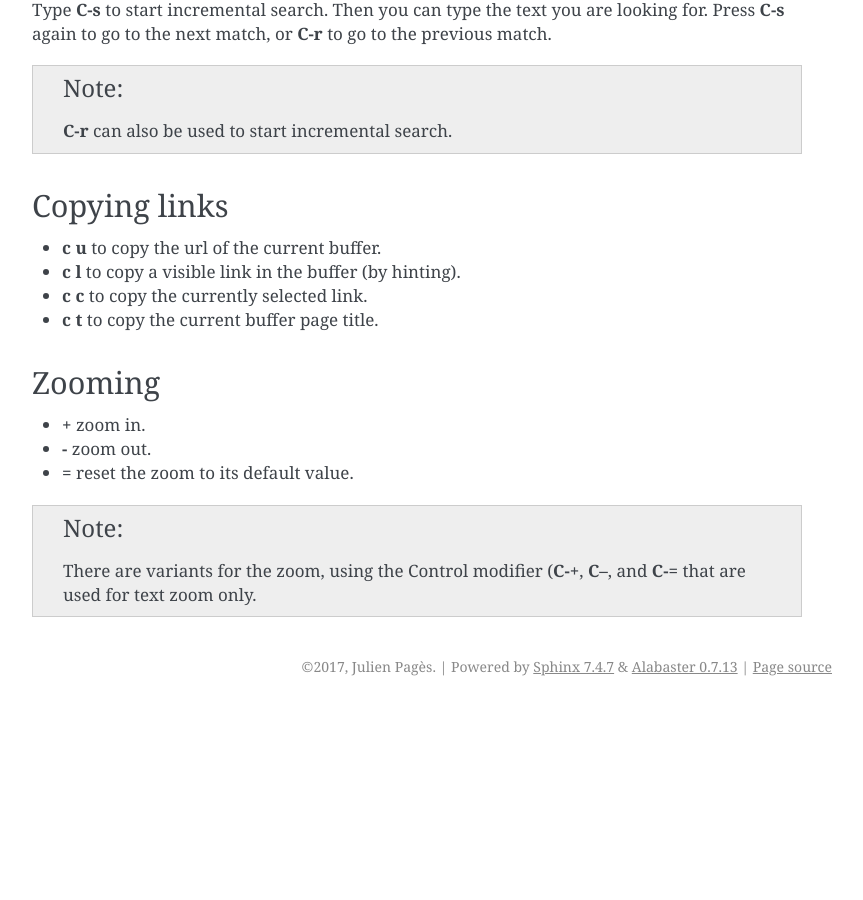
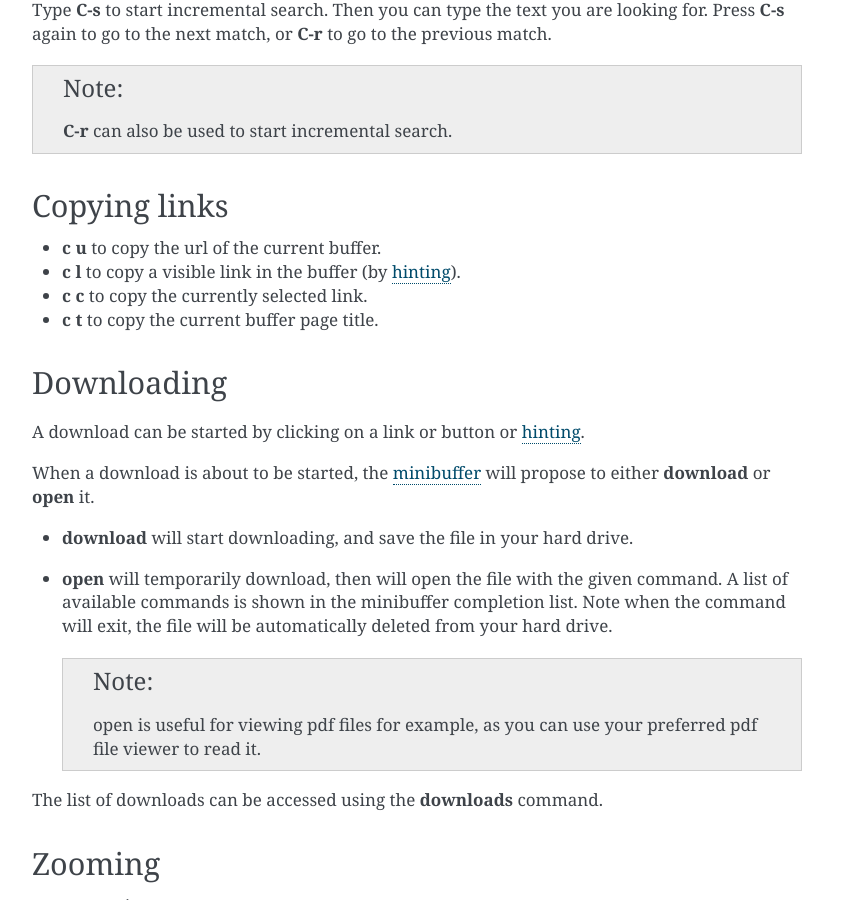
Before and after one commit to parkouss/webmacs, a Sphinx documentation site: the page built from docs/basic_usage.rst, in a window 1280 px wide and 900 px high, scrolled down 3733 px. Shown: the whole window, without its empty margins (333-1196 px from the left). Built offline with Sphinx 7.4.7, drawn with Linux system fonts in a browser that asks for light colours; pages that are not in the unit, such as notebooks, are missing from menus; before the commit the page ends 4439 px from its top, so only the background shows below that.

Commit message:
[doc] add documentation for downloading

```diff
--- a/docs/basic_usage.rst
+++ b/docs/basic_usage.rst
@@ -76,6 +76,8 @@ google page with the query webmacs.
 
   Typing **C-u** before :key:`g` will open the url or webjump in a new buffer.
 
+
+.. _link_hinting:
 
 Link hinting
 ************
@@ -215,9 +217,31 @@ Copying links
 *************
 
 - :key:`c u` to copy the url of the current buffer.
-- :key:`c l` to copy a visible link in the buffer (by hinting).
+- :key:`c l` to copy a visible link in the buffer (by :term:`hinting`).
 - :key:`c c` to copy the currently selected link.
 - :key:`c t` to copy the current buffer page title.
+
+
+Downloading
+***********
+
+A download can be started by clicking on a link or button or :term:`hinting`.
+
+When a download is about to be started, the :term:`minibuffer` will propose to
+either **download** or **open** it.
+
+- **download** will start downloading, and save the file in your hard drive.
+- **open** will temporarily download, then will open the file with the given
+  command. A list of available commands is shown in the minibuffer completion
+  list. Note when the command will exit, the file will be automatically deleted
+  from your hard drive.
+
+  .. note::
+
+    open is useful for viewing pdf files for example, as you can use your
+    preferred pdf file viewer to read it.
+
+The list of downloads can be accessed using the :cmd:`downloads` command.
 
 
 Zooming
--- a/docs/glossary.rst
+++ b/docs/glossary.rst
@@ -17,6 +17,12 @@ Glossary
 
     See :ref:`Commands <user_conf_commands>` for a list of commands, or better
     use the :cmd:`describe-commands` command to get live documentation.
+
+  hinting
+   hinting is used to navigate through visible links and objects of the current
+   web buffer's page using the keyboard only.
+
+   See :ref:`link_hinting` for more information.
 
   key binding
   key bindings
```
